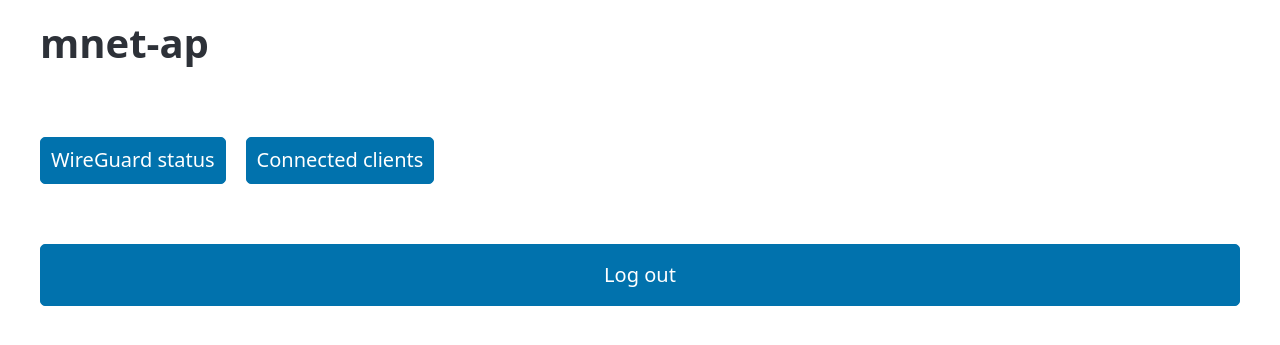
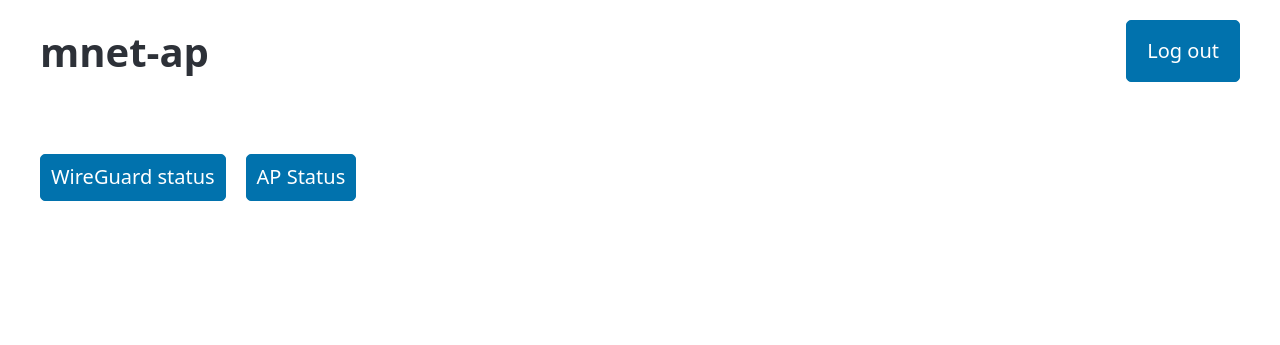
Before and after one commit to georgenicoll/wireguard-ap, a FastAPI app: page / in a window 1280 px wide. Shown: the top 345 px of the page. Run offline with FastAPI, Linux system fonts and the light colour scheme; the visitor is signed in with stand-in values (Sample User, id 1); data that the repository does not hold is empty.

Commit message:
Serve the web UI on :443, link it from the login banner
- Port 443 (default HTTPS) instead of :8000, so the URL is just
  https://<host>/. Binding it without running as root:
  AmbientCapabilities=/CapabilityBoundingSet=CAP_NET_BIND_SERVICE on
  mnet-ap-webapp.service grants just that one capability to the
  pi_user-run process, rather than needing full root for it.
- The login banner (motd) now prints the web UI's URL and login hint
  alongside the existing script summary, plus was missing
  view_wireguard_status.sh from its script list - added.
- Reworked the logout button and header layout to use a small <style>
  block instead of inline style attributes: the red comes from Pico's
  own --pico-del-color token (already used for the login error
  message) rather than a hardcoded color, applied via CSS custom
  property overrides scoped to a .logout class.

Verified against the live Pi: journal shows "Uvicorn running on
https://0.0.0.0:443", curl confirms it actually answers there, and the
regenerated motd shows the correct AP IP in its web UI link.

Co-Authored-By: Claude Sonnet 5 <noreply@anthropic.com>

```diff
--- a/webapp/app.py
+++ b/webapp/app.py
@@ -127,7 +127,7 @@ def clients(request: Request):
         "output.html",
         {
             "ssid": SSID,
-            "heading": "Connected clients",
+            "heading": "AP Status",
             "output": _run_script("view_currently_associated_clients.sh"),
         },
     )
@@ -163,7 +163,11 @@ if __name__ == "__main__":
     uvicorn.run(
         app,
         host="0.0.0.0",
-        port=8000,
+        # 443, the default HTTPS port - not privileged for this process
+        # despite running as pi_user, not root: mnet-ap-webapp.service
+        # grants just CAP_NET_BIND_SERVICE (see setup_webapp.sh), rather
+        # than needing to run as root for this alone.
+        port=443,
         ssl_certfile=str(BASE_DIR / "cert.pem"),
         ssl_keyfile=str(BASE_DIR / "key.pem"),
     )
--- a/webapp/templates/index.html
+++ b/webapp/templates/index.html
@@ -7,10 +7,28 @@
   <link rel="icon" type="image/svg+xml" href="/static/favicon.svg">
   <link rel="stylesheet" href="/static/pico.min.css">
   <script src="/static/htmx.min.js"></script>
+  <style>
+    header { display: flex; align-items: center; justify-content: space-between; }
+    header form { margin: 0; }
+    /* Reuses Pico's own "delete" color token (also used for the login
+       error message) rather than a hardcoded color, so it stays
+       consistent with Pico's theme, light/dark mode included. */
+    .logout {
+      --pico-secondary: var(--pico-del-color);
+      --pico-secondary-background: transparent;
+      --pico-secondary-border: var(--pico-del-color);
+      --pico-secondary-hover: var(--pico-del-color);
+      --pico-secondary-hover-background: var(--pico-del-color);
+      --pico-secondary-focus: var(--pico-del-color);
+    }
+  </style>
 </head>
 <body>
   <header>
     <h1>{{ ssid }}</h1>
+    <form method="post" action="/logout">
+      <button type="submit" class="outline secondary logout">Log out</button>
+    </form>
   </header>
   <main>
     <div hx-get="/api/hostinfo" hx-trigger="load">
@@ -19,14 +37,9 @@
     <nav>
       <ul>
         <li><a href="/wireguard" role="button">WireGuard status</a></li>
-        <li><a href="/clients" role="button">Connected clients</a></li>
+        <li><a href="/clients" role="button">AP Status</a></li>
       </ul>
     </nav>
   </main>
-  <footer>
-    <form method="post" action="/logout">
-      <button type="submit" class="outline secondary">Log out</button>
-    </form>
-  </footer>
 </body>
 </html>
```
Also changed, not shown: README.md, 3 other files.
